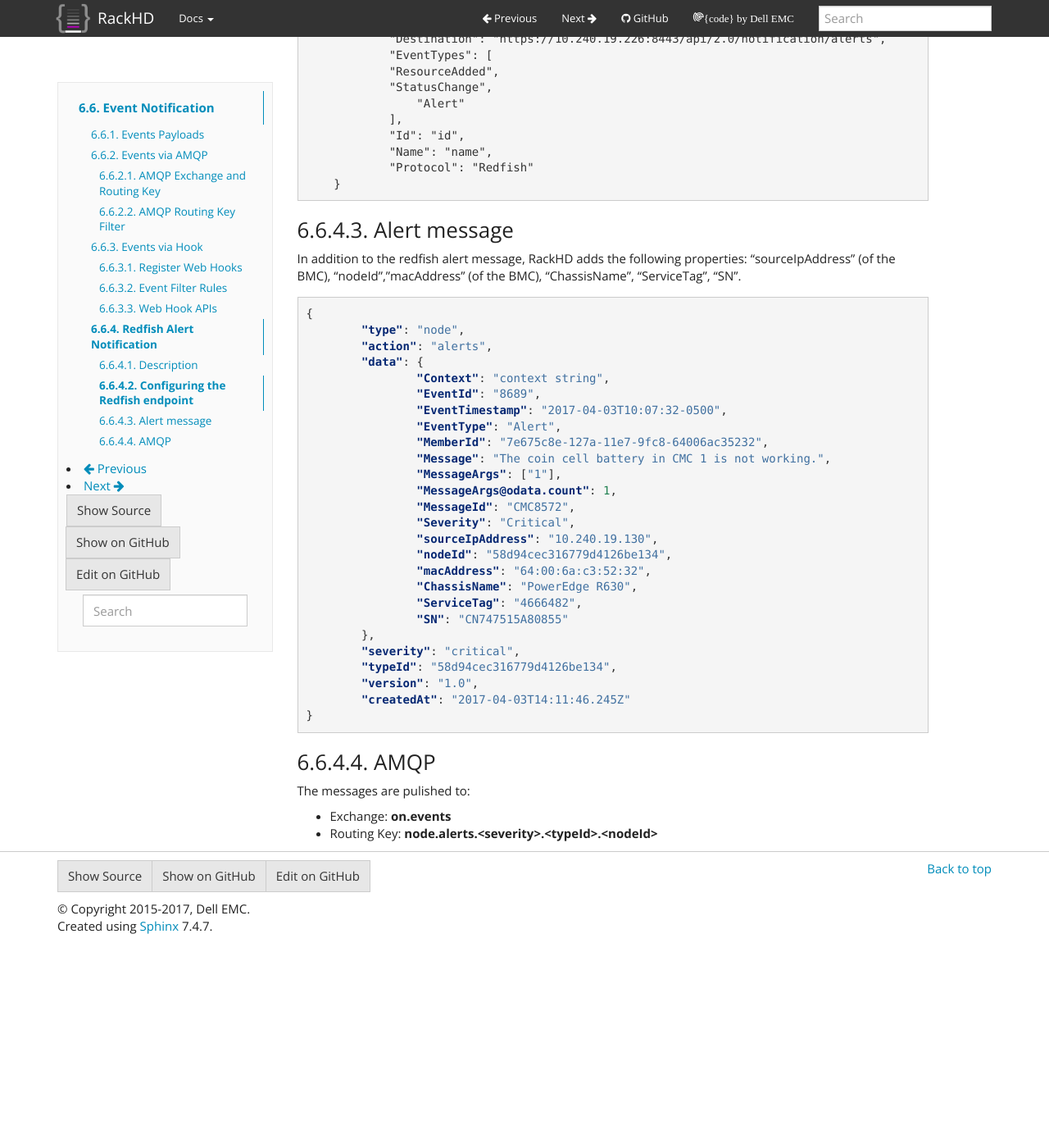
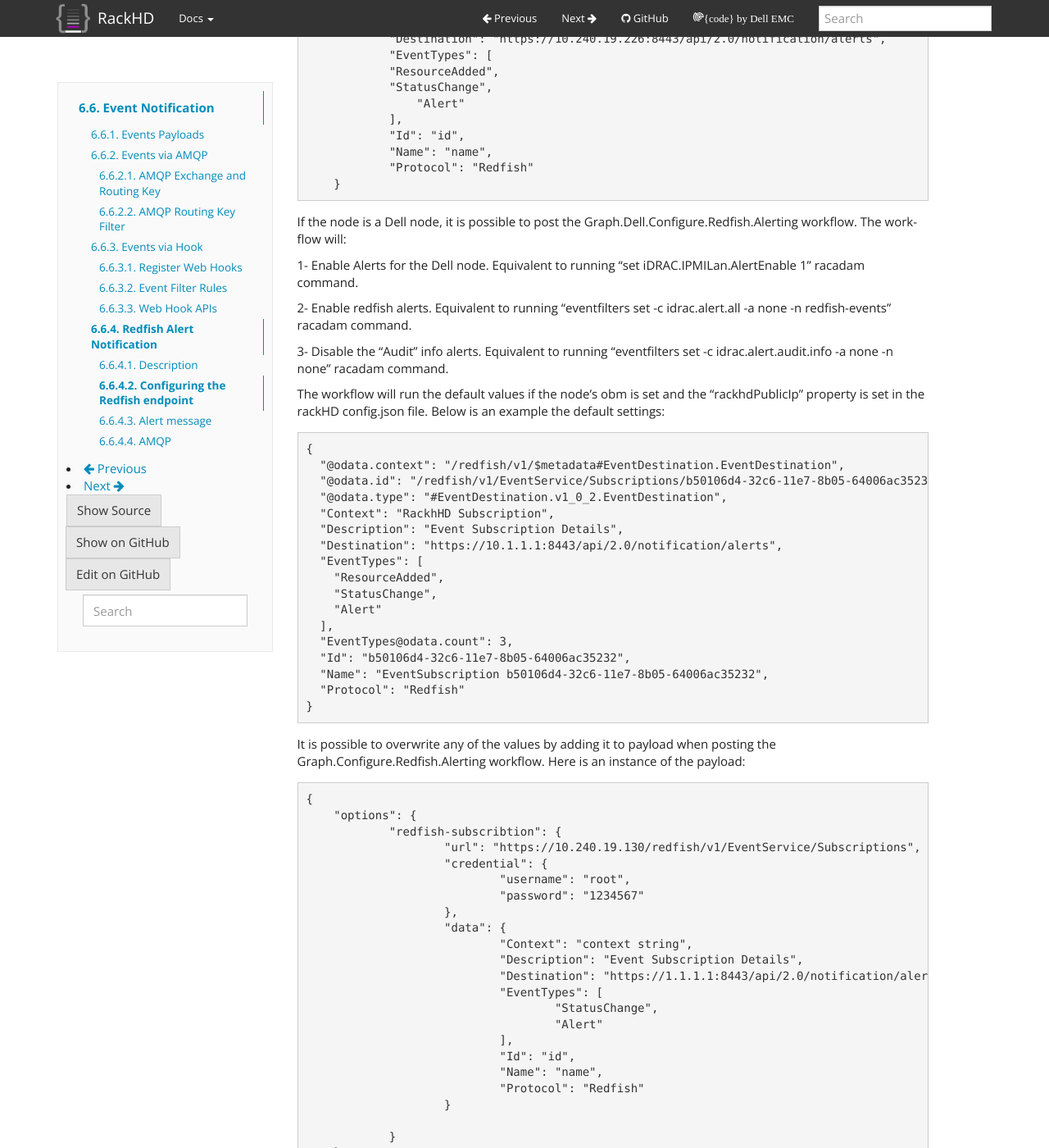
Before and after one commit to RackHD/docs, a Sphinx documentation site: the page built from docs/rackhd/event_notification.rst, in a window 1280 px wide and 1400 px high, scrolled down 5669 px. Shown: the whole window at 82% size. Built offline with Sphinx 7.4.7, drawn with Linux system fonts in a browser that asks for light colours; before the commit the page ends 6820 px from its top, so only the background shows below that; some of the changed text lies outside the part shown.

Commit message:
Add documentation for redfish alert  enabling for Dell nodes

```diff
--- a/docs/rackhd/configuration.rst
+++ b/docs/rackhd/configuration.rst
@@ -11,6 +11,7 @@ config.json_
 
     {
         "amqp": "amqp://localhost",
+        "rackhdPublicIp": null,
         "apiServerAddress": "172.31.128.1",
         "apiServerPort": 9080,
         "dhcpPollerActive": false,
@@ -100,7 +101,9 @@ The following table describes the configuration parameters in config.json:
 
             "amqp": ["amqp://<host_1>:<port_1>","amqp://<host_2>:<port_2>",..., "amqp://<host_n:<port_n>"],
     * - apiServerAddress
-      - External facing IP address of the API server
+          - External facing IP address of the API server
+    * - rackhdPublicIp
+      - RackHD's public IP
     * - apiServerPort
       - External facing port of the API server
     * - dhcpPollerActive
--- a/docs/rackhd/event_notification.rst
+++ b/docs/rackhd/event_notification.rst
@@ -420,6 +420,68 @@ If the endpoint is redfish enabled and supports the Resfish EventService, it is
 		"Protocol": "Redfish"
 	}
 
+If the node is a Dell node, it is possible to post the Graph.Dell.Configure.Redfish.Alerting workflow.
+The workflow will:
+
+1- Enable Alerts for the Dell node. Equivalent to running "set iDRAC.IPMILan.AlertEnable 1" racadam command.
+
+2- Enable redfish alerts. Equivalent to running "eventfilters set -c idrac.alert.all -a none -n redfish-events" racadam command.
+
+3- Disable the "Audit" info alerts. Equivalent to running  "eventfilters set -c idrac.alert.audit.info -a none -n none" racadam command.
+
+The workflow will run the default values if the node's obm is set and the "rackhdPublicIp" property is set in the rackHD config.json file.
+Below is an example the default settings:
+
+.. code-block:: REST
+
+    {
+      "@odata.context": "/redfish/v1/$metadata#EventDestination.EventDestination",
+      "@odata.id": "/redfish/v1/EventService/Subscriptions/b50106d4-32c6-11e7-8b05-64006ac35232",
+      "@odata.type": "#EventDestination.v1_0_2.EventDestination",
+      "Context": "RackhHD Subscription",
+      "Description": "Event Subscription Details",
+      "Destination": "https://10.1.1.1:8443/api/2.0/notification/alerts",
+      "EventTypes": [
+        "ResourceAdded",
+        "StatusChange",
+        "Alert"
+      ],
+      "EventTypes@odata.count": 3,
+      "Id": "b50106d4-32c6-11e7-8b05-64006ac35232",
+      "Name": "EventSubscription b50106d4-32c6-11e7-8b05-64006ac35232",
+      "Protocol": "Redfish"
+    }
+
+It is possible to overwrite any of the values by adding it to payload when posting the Graph.Configure.Redfish.Alerting workflow.
+Here is an instance of the payload:
+
+.. code-block:: REST
+
+    {
+    	"options": {
+    		"redfish-subscribtion": {
+    			"url": "https://10.240.19.130/redfish/v1/EventService/Subscriptions",
+    			"credential": {
+    				"username": "root",
+    				"password": "1234567"
+    			},
+    			"data": {
+    				"Context": "context string",
+    				"Description": "Event Subscription Details",
+    				"Destination": "https://1.1.1.1:8443/api/2.0/notification/alerts",
+    				"EventTypes": [
+    					"StatusChange",
+    					"Alert"
+    				],
+    				"Id": "id",
+    				"Name": "name",
+    				"Protocol": "Redfish"
+    			}
+
+    		}
+    	}
+    }
+
 Alert message
 ^^^^^^^^^^^^^^^^^^^
 In addition to the redfish alert message, RackHD adds the following properties: "sourceIpAddress" (of the BMC), "nodeId","macAddress" (of the BMC), "ChassisName",  "ServiceTag", "SN".
@@ -442,7 +504,7 @@ In addition to the redfish alert message, RackHD adds the following properties:
 			"Severity": "Critical",
 			"sourceIpAddress": "10.240.19.130",
 			"nodeId": "58d94cec316779d4126be134",
-			"macAddress": "64:00:6a:c3:52:32",
+			"sourceMacAddress   ": "64:00:6a:c3:52:32",
 			"ChassisName": "PowerEdge R630",
 			"ServiceTag": "4666482",
 			"SN": "CN747515A80855"
```
